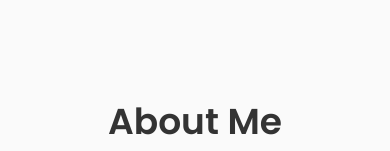
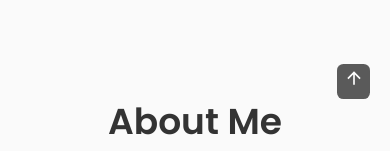
Before and after one commit to kevincastrochavez/kevin-portfolio, a React (Create React App) app: page / in a window 390 px wide. Shown: the part 681-832 px from the top of the page. Built offline with nearby package versions, Linux system fonts and the light colour scheme.

Commit message:
included a scrollTo component and styles

```diff
--- a/src/App.js
+++ b/src/App.js
@@ -5,6 +5,7 @@ import Skills from './components/skills/Skills';
 import Experience from './components/experience/Experience';
 import Contact from './components/contact/Contact';
 import Footer from './components/footer/Footer';
+import ScrollUp from './components/scrollUp/ScrollUp';
 
 function App() {
   return (
@@ -19,6 +20,7 @@ function App() {
         <Contact />
       </main>
       <Footer />
+      <ScrollUp />
     </>
   );
 }
--- /dev/null
+++ b/src/components/scrollUp/ScrollUp.js
@@ -0,0 +1,30 @@
+import React, { useEffect, useState } from 'react';
+
+import ArrowUpwardIcon from '@mui/icons-material/ArrowUpward';
+
+function ScrollUp() {
+  const [heightScrolled, setHeightScrolled] = useState(0);
+
+  useEffect(() => {
+    window.addEventListener('scroll', () => {
+      setHeightScrolled(window.scrollY);
+    });
+
+    return () => {
+      window.removeEventListener('scroll', () => console.log('removed'));
+    };
+  }, []);
+
+  console.log(heightScrolled);
+
+  return (
+    <a
+      href='#'
+      className={`scrollUp ${heightScrolled >= 560 && 'show__scroll'}`}
+    >
+      <ArrowUpwardIcon />
+    </a>
+  );
+}
+
+export default ScrollUp;
--- a/src/styles/main.scss
+++ b/src/styles/main.scss
@@ -10,3 +10,4 @@
 @import './experience.scss';
 @import './contact.scss';
 @import './footer.scss';
+@import './scrollUp.scss';
--- /dev/null
+++ b/src/styles/scrollUp.scss
@@ -0,0 +1,47 @@
+.scrollUp {
+  position: fixed;
+  right: 2.5rem;
+  bottom: -20%;
+  background-color: $title;
+  opacity: 0.8;
+  padding: 0.3rem 0.5rem;
+  border-radius: 0.4rem;
+  z-index: $z-tooltip;
+  transition: 0.4s;
+
+  & svg {
+    font-size: 1.5rem;
+    color: $container;
+  }
+
+  &:hover {
+    background-color: $title-dark;
+  }
+}
+
+.show__scroll {
+  bottom: 3rem;
+}
+
+@media screen and (max-width: 992px) {
+  .scrollUp {
+    right: 1.25rem;
+    padding: 0.25rem 0.4rem;
+
+    & svg {
+      font-size: 1.25rem;
+    }
+  }
+}
+
+@media screen and (max-width: 768px) {
+  .scrollUp {
+    bottom: 4rem;
+  }
+}
+
+@media screen and (max-width: 350px) {
+  .scrollUp {
+    right: 1rem;
+  }
+}
```
